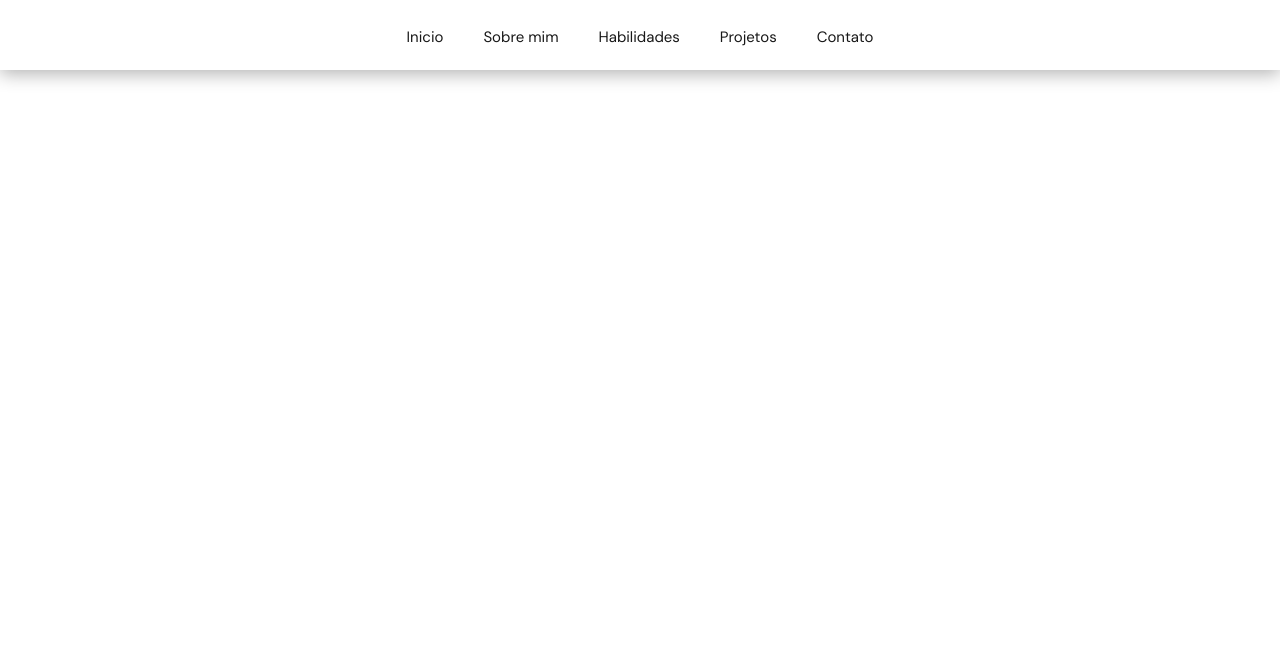
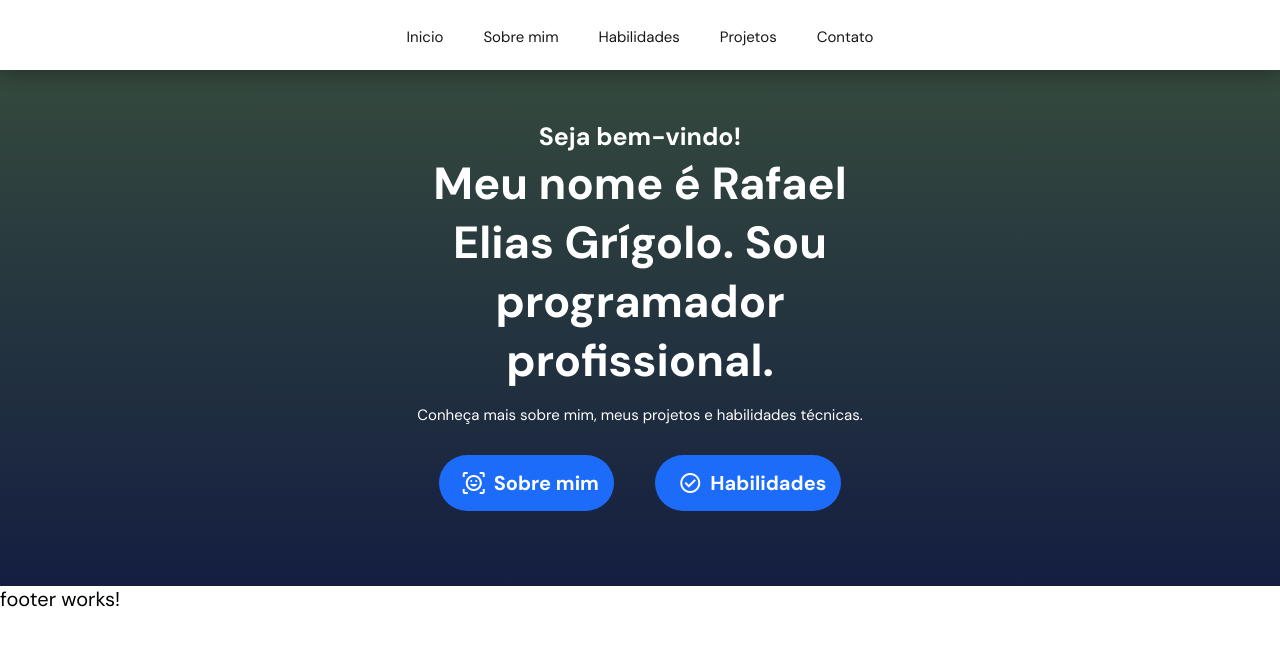
Before and after one commit to rafaeleliasgri/pagina-pessoal, an Angular app: page / in a window 1280 px wide. Shown: the top 646 px of the page. Built offline with nearby package versions, Linux system fonts and the light colour scheme.

Commit message:
box banner

```diff
--- a/src/app/home/home.component.css
+++ b/src/app/home/home.component.css
@@ -0,0 +1,70 @@
+/* box banner */
+
+.banner {
+    display: flex;
+    justify-content: center;
+    background: linear-gradient(180deg, var(--color-blue-2) 15%, var(--color-blue-3) 100%);
+    color: #fff;
+    padding-top: 70px;
+    text-align: center;
+}
+
+.banner .box {
+    display: flex;
+    flex-direction: column;
+    align-items: center;
+    padding: 45px 5px;
+}
+
+.banner .box .paragraph {
+    margin: 15px;
+    font-size: var(--font-size-5);
+    font-weight: 400;
+    color: #fff;
+}
+
+.banner .box .title1 {
+    font-size: var(--font-size-3);
+}
+
+.banner .box .title2 {
+    font-size: var(--font-size-1);
+    display: block;
+    /* Este comando é usado para, de acordo com o tamanho da tela, o quadrado do texto
+    tenha um limite máximo */
+    max-width: 450px;
+}
+
+.banner .box .buttons {
+    display: flex;
+    align-items: center;
+    /* Este comando é para quando a tela for muito pequena ele colocar automaticamente
+    um embaixo do outro */
+    flex-wrap: wrap;
+    margin: 15px 0;
+    width: 100%;
+    justify-content: space-evenly;
+}
+
+.banner .box .buttons a {
+    display: flex;
+    align-items: center;
+    justify-content: center;
+    padding: 15px;
+    min-width: 170px;
+    border-radius: 35px;
+    margin: 0 5px 15px;
+    font-size: var(--font-size-4);
+    text-decoration: none;
+    font-weight: 700;
+    background: var(--color-blue-1);
+    color:#fff;
+}
+
+.banner .box .buttons a:hover {
+    background: var(--color-blue-2);
+}
+
+.banner .box .buttons i {
+    margin: 0 8px;
+}
--- a/src/app/home/home.component.html
+++ b/src/app/home/home.component.html
@@ -1 +1,26 @@
-<p>home works!</p>
+<main>
+    <section id="banner" class="banner">
+        <div class="box">
+            <h1>
+                <span class="title1">Seja bem-vindo!</span>
+                <span class="title2">Meu nome é Rafael Elias Grígolo. Sou programador profissional.</span>
+            </h1>
+
+            <p class="paragraph">Conheça mais sobre mim, meus projetos e habilidades técnicas.</p>
+
+            <div class="buttons">
+                <a href="#about">
+                    <i class="material-symbols-outlined">
+                        ar_on_you
+                    </i>Sobre mim
+                </a>
+                <a href="#skills">
+                    <i class="material-symbols-outlined">
+                        check_circle
+                    </i>Habilidades
+                </a>
+            </div>
+        </div>
+
+    </section>
+</main>
```
